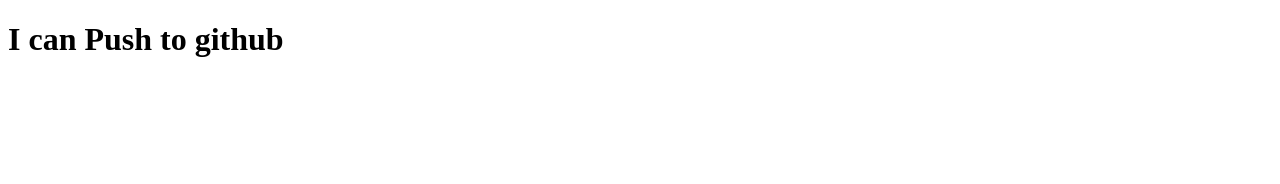
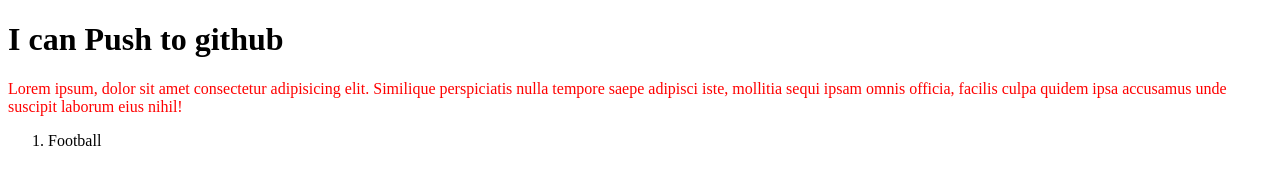
Before and after one commit to refatulsiam/my-second-repo, a plain HTML site: page index.html in a window 1280 px wide. Drawn offline with Linux system fonts and the light colour scheme.

Commit message:
style added

```diff
--- a/index.html
+++ b/index.html
@@ -5,8 +5,13 @@
     <meta http-equiv="X-UA-Compatible" content="IE=edge">
     <meta name="viewport" content="width=device-width, initial-scale=1.0">
     <title>My second Github repo</title>
+    <link rel="stylesheet" href="style.css">
 </head>
 <body>
     <h1>I can Push to github</h1>
+    <p>Lorem ipsum, dolor sit amet consectetur adipisicing elit. Similique perspiciatis nulla tempore saepe adipisci iste, mollitia sequi ipsam omnis officia, facilis culpa quidem ipsa accusamus unde suscipit laborum eius nihil!</p>
+    <ol>
+        <li>Football</li>
+    </ol>
 </body>
 </html>
--- /dev/null
+++ b/style.css
@@ -0,0 +1,3 @@
+p{
+    color: red;
+}
```
